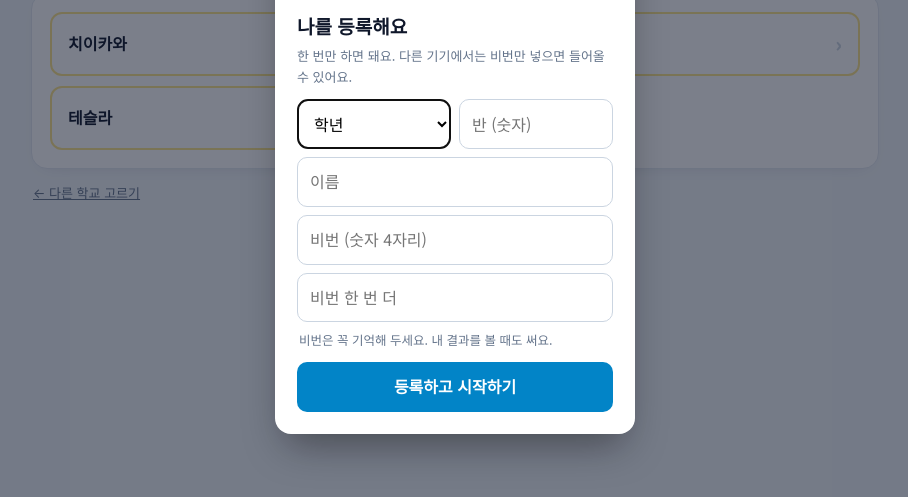
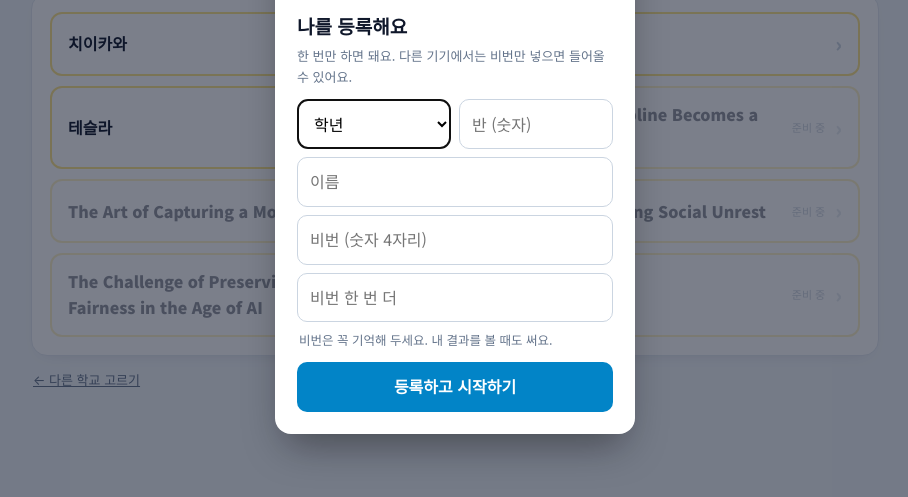
Before and after one commit to Senglishkmg/naesin, a plain HTML site: page ext-mokyeogo.html in a window 1280 px wide. Shown: the part 235-732 px from the top of the page, without its empty margins (185-1093 px from the left). Drawn offline with Linux system fonts and the light colour scheme; no server answers.

Commit message:
Add files via upload

```diff
--- a/ext-mokyeogo.html
+++ b/ext-mokyeogo.html
@@ -24,10 +24,11 @@
     .grid { display:grid; grid-template-columns:repeat(2,minmax(0,1fr)); gap:10px; }
     .btn { display:flex; align-items:center; gap:10px; background:#fff; border:2px solid var(--c-line); border-radius:12px; padding:14px 16px; text-decoration:none; color:inherit; font-weight:800; font-size:16px; transition:background .15s, border-color .15s; }
     .btn:hover { background:var(--c-soft); border-color:var(--c); }
-    .btn .arrow { margin-left:auto; color:#cbd5e1; font-size:20px; } .btn:hover .arrow { color:var(--c); }
+    .btn span.text { flex: 1; word-break: keep-all; } /* 텍스트 줄바꿈 방지 및 화살표 밀어내기 */
+    .btn .arrow { margin-left:auto; color:#cbd5e1; font-size:20px; flex-shrink: 0; } .btn:hover .arrow { color:var(--c); }
     .chip { display:inline-flex; align-items:center; border:2px solid var(--c-line); border-radius:999px; padding:5px 14px; font-weight:800; font-size:14px; text-decoration:none; color:var(--c-ink); background:#fff; }
     .chip:hover { background:var(--c-soft); border-color:var(--c); }
-    .soon { display:none; margin-left:6px; font-size:11px; font-weight:400; color:#94a3b8; }
+    .soon { display:none; margin-left:6px; font-size:11px; font-weight:400; color:#94a3b8; flex-shrink: 0; }
     .is-missing { opacity:.45; pointer-events:none; } .is-missing .soon { display:inline; }
     .note { font-size:13px; color:var(--muted); margin:8px 2px 0; }
     @media (max-width:600px) { .grid { grid-template-columns:1fr; } .row .lab { width:100%; } }
@@ -39,10 +40,23 @@
   <div class="wrap">
     <div class="top"><a href="index.html">← 메인으로</a></div>
     <header><p class="academy">S영어전문학원 내신 학습</p><h1>📄 외부지문 · 목여고</h1><p>공부할 지문을 고르세요.</p></header>
-    <section><div class="grid"><a class="btn" data-check href="ext-mokyeogo-01.html">치이카와<span class="soon">준비 중</span><span class="arrow">›</span></a><a class="btn" data-check href="ext-mokyeogo-02.html">부캉이<span class="soon">준비 중</span><span class="arrow">›</span></a><a class="btn" data-check href="ext-mokyeogo-03.html">테슬라<span class="soon">준비 중</span><span class="arrow">›</span></a></div></section>
+    <section>
+      <div class="grid">
+        <a class="btn" data-check href="ext-mokyeogo-01.html"><span class="text">치이카와</span><span class="soon">준비 중</span><span class="arrow">›</span></a>
+        <a class="btn" data-check href="ext-mokyeogo-02.html"><span class="text">부캉이</span><span class="soon">준비 중</span><span class="arrow">›</span></a>
+        <a class="btn" data-check href="ext-mokyeogo-03.html"><span class="text">테슬라</span><span class="soon">준비 중</span><span class="arrow">›</span></a>
+
+        <!-- 새로 추가된 5개 지문 -->
+        <a class="btn" data-check href="ext-mokyeogo-04.html"><span class="text">When School Discipline Becomes a Criminal Matter</span><span class="soon">준비 중</span><span class="arrow">›</span></a>
+        <a class="btn" data-check href="ext-mokyeogo-05.html"><span class="text">The Art of Capturing a Moment</span><span class="soon">준비 중</span><span class="arrow">›</span></a>
+        <a class="btn" data-check href="ext-mokyeogo-06.html"><span class="text">France Faces Growing Social Unrest</span><span class="soon">준비 중</span><span class="arrow">›</span></a>
+        <a class="btn" data-check href="ext-mokyeogo-07.html"><span class="text">The Challenge of Preserving Fairness in the Age of AI</span><span class="soon">준비 중</span><span class="arrow">›</span></a>
+        <a class="btn" data-check href="ext-mokyeogo-08.html"><span class="text">폴더블 스마트폰</span><span class="soon">준비 중</span><span class="arrow">›</span></a>
+      </div>
+    </section>
     <p class="note"><a href="external.html" style="color:inherit">← 다른 학교 고르기</a></p>
   </div>
-<!-- 목여고 지문 파일 이름 규칙: ext-mokyeogo-01.html(치이카와), -02(부캉이), -03(테슬라) -->
+<!-- 목여고 지문 파일 이름 규칙: ext-mokyeogo-01.html ~ ext-mokyeogo-08.html -->
 <script>
 /* 아직 올리지 않은 페이지는 '준비 중'으로 흐리게 (깃허브 페이지에서만 확인) */
 if (location.protocol !== 'file:') {
```
